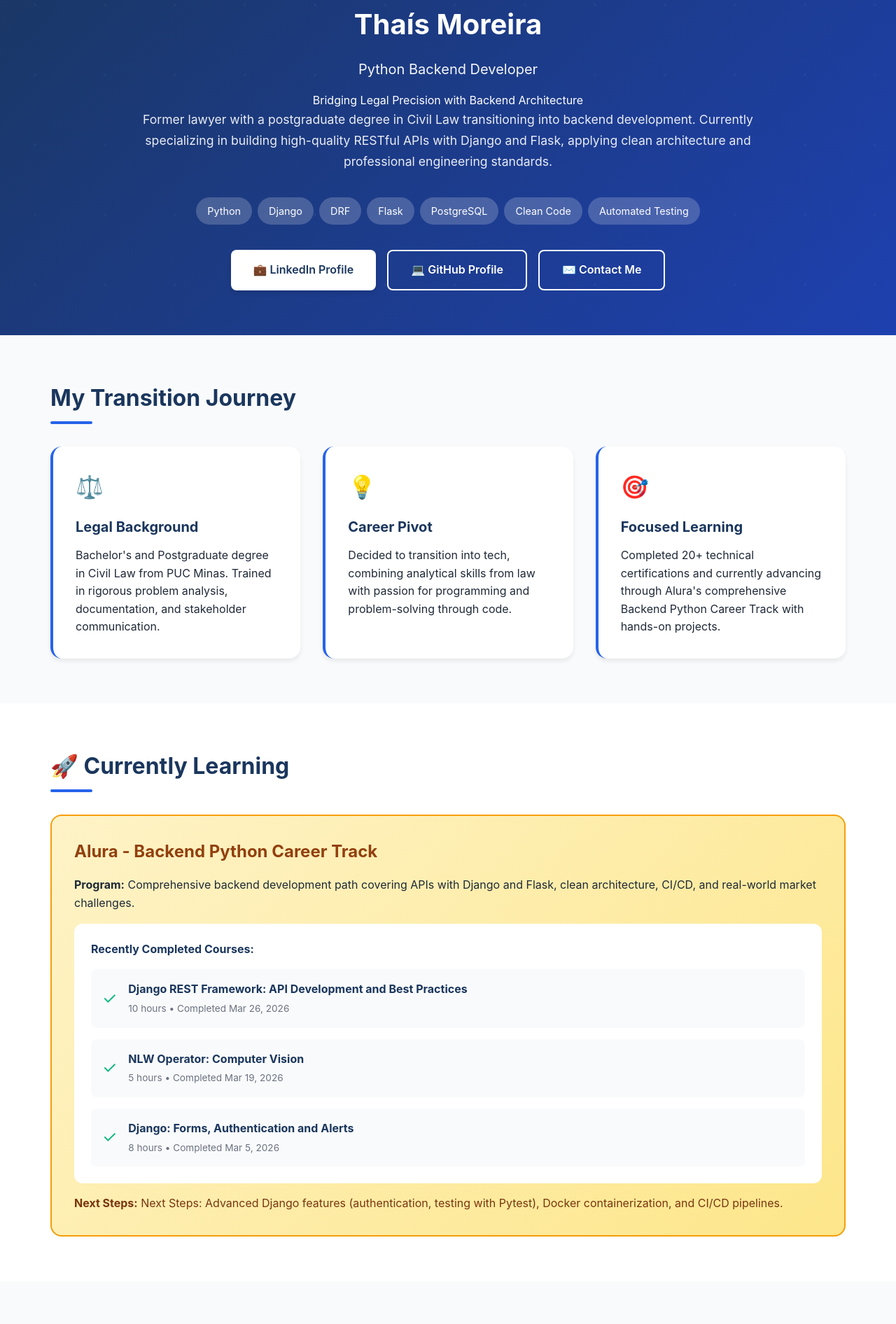
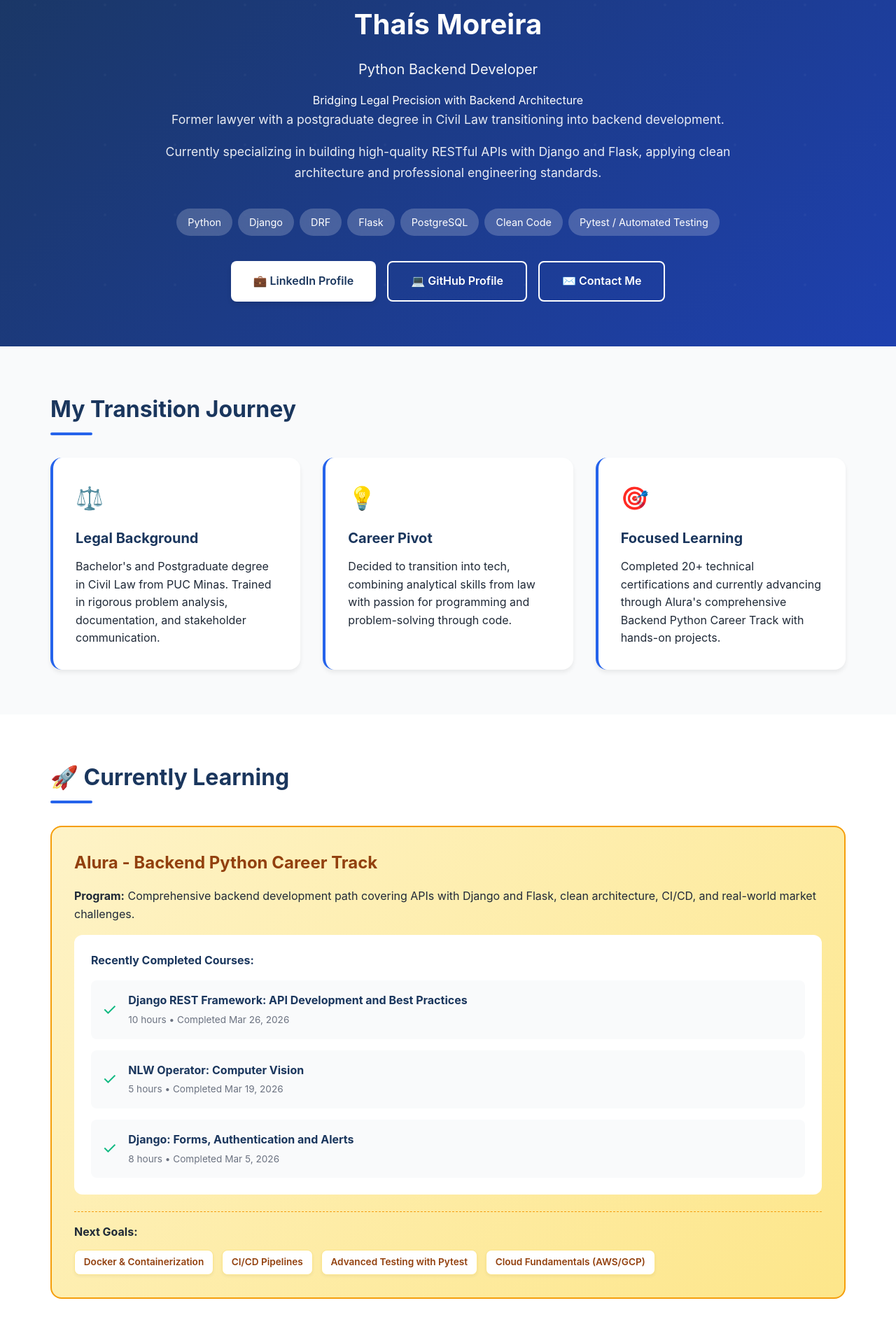
Before and after one commit to thaisdMM/thaisdMM.github.io, a plain HTML site: page index.html in a window 1280 px wide. Shown: the part 243-2135 px from the top of the page at 70% size. Drawn offline with Linux system fonts and the light colour scheme.

Commit message:
feat: dynamicize portfolio content and decouple data from template
- Move hardcoded "Learning" section to data.json
- Update script.js to render multi-paragraph hero description
- Dynamicize footer links and automated copyright year
- Add IDs to HTML for dynamic data injection
- Add styles for new dynamic learning badges

```diff
--- a/data.json
+++ b/data.json
@@ -3,7 +3,10 @@
     "name": "Thaís Moreira",
     "role": "Python Backend Developer",
     "tagline": "Bridging Legal Precision with Backend Architecture",
-    "description": "Former lawyer with a postgraduate degree in Civil Law transitioning into backend development. Currently specializing in building high-quality RESTful APIs with Django and Flask, applying clean architecture and professional engineering standards.",
+    "description": [
+      "Former lawyer with a postgraduate degree in Civil Law transitioning into backend development.",
+      "Currently specializing in building high-quality RESTful APIs with Django and Flask, applying clean architecture and professional engineering standards."
+    ],
     "badges": [
       "Python",
       "Django",
@@ -11,7 +14,7 @@
       "Flask",
       "PostgreSQL",
       "Clean Code",
-      "Automated Testing"
+      "Pytest / Automated Testing"
     ]
   },
   "journey": [
@@ -31,6 +34,16 @@
       "description": "Completed 20+ technical certifications and currently advancing through Alura's comprehensive Backend Python Career Track with hands-on projects."
     }
   ],
+  "learning": {
+    "title": "Alura - Backend Python Career Track",
+    "description": "Comprehensive backend development path covering APIs with Django and Flask, clean architecture, CI/CD, and real-world market challenges.",
+    "nextSteps": [
+      "Docker & Containerization",
+      "CI/CD Pipelines",
+      "Advanced Testing with Pytest",
+      "Cloud Fundamentals (AWS/GCP)"
+    ]
+  },
   "skills": [
     {
       "icon": "🐍",
--- a/index.html
+++ b/index.html
@@ -43,31 +43,20 @@
           <h1 id="hero-title"><!-- JS --></h1>
           <div class="hero-subtitle" id="hero-role"><!-- JS --></div>
           <div class="hero-tagline" id="hero-tagline"><!-- JS --></div>
-          <p class="hero-description" id="hero-description">
+          <div class="hero-description" id="hero-description">
             <!-- JS -->
-          </p>
+          </div>
           <div id="tech-badges">
             <!-- JavaScript populates badges -->
           </div>
           <div class="cta-buttons">
-            <a
-              href="https://www.linkedin.com/in/tha%C3%ADs-moreira-59a28188/"
-              class="btn btn-primary"
-              target="_blank"
-            >
+            <a href="#" id="link-linkedin" class="btn btn-primary" target="_blank">
               💼 LinkedIn Profile
             </a>
-            <a
-              href="https://github.com/thaisdMM"
-              class="btn btn-secondary"
-              target="_blank"
-            >
+            <a href="#" id="link-github" class="btn btn-secondary" target="_blank">
               💻 GitHub Profile
             </a>
-            <a
-              href="mailto:thaisdmedeiros@gmail.com"
-              class="btn btn-secondary"
-            >
+            <a href="#" id="link-email" class="btn btn-secondary">
               ✉️ Contact Me
             </a>
           </div>
@@ -90,11 +79,9 @@
       <div class="container">
         <h2 class="section-title">🚀 Currently Learning</h2>
         <div class="learning-current">
-          <h3>Alura - Backend Python Career Track</h3>
+          <h3 id="learning-title"><!-- JS --></h3>
           <p>
-            <strong>Program:</strong> Comprehensive backend development path
-            covering APIs with Django and Flask, clean architecture, CI/CD, and
-            real-world market challenges.
+            <strong>Program:</strong> <span id="learning-description"><!-- JS --></span>
           </p>
           <div class="learning-track">
             <h4 class="learning-track-title">Recently Completed Courses:</h4>
@@ -102,11 +89,12 @@
               <!-- JavaScript populates courses -->
             </div>
           </div>
-          <p class="learning-next-steps">
-            <strong>Next Steps:</strong> Next Steps: Advanced Django features
-            (authentication, testing with Pytest), Docker containerization, and
-            CI/CD pipelines.
-          </p>
+          <div class="learning-next">
+            <strong>Next Goals:</strong>
+            <div id="learning-next-steps" class="next-steps-container">
+              <!-- JS -->
+            </div>
+          </div>
         </div>
       </div>
     </section>
@@ -194,15 +182,11 @@
     <footer>
       <div class="container">
         <div class="footer-links">
-          <a href="https://github.com/thaisdMM" target="_blank">GitHub</a>
-          <a
-            href="https://www.linkedin.com/in/tha%C3%ADs-moreira-59a28188/"
-            target="_blank"
-            >LinkedIn</a
-          >
-          <a href="mailto:thaisdmedeiros@gmail.com">Email</a>
+          <a href="#" id="footer-github" target="_blank">GitHub</a>
+          <a href="#" id="footer-linkedin" target="_blank">LinkedIn</a>
+          <a href="#" id="footer-email">Email</a>
         </div>
-        <p>© 2024 Thaís Moreira. All rights reserved.</p>
+        <p>© <span id="current-year">2024</span> Thaís Moreira. All rights reserved.</p>
         <p class="footer-tagline">
           Built with dedication during my career transition journey
         </p>
--- a/script.js
+++ b/script.js
@@ -6,6 +6,7 @@ document.addEventListener("DOMContentLoaded", async () => {
 
     renderHero(data.hero);
     renderJourney(data.journey);
+    renderLearning(data.learning);
     renderSkills(data.skills);
     renderProjects(data.projects);
     renderCertificates(data.certificates);
@@ -33,7 +34,14 @@ function renderHero(hero) {
   document.getElementById("hero-title").textContent = hero.name;
   document.getElementById("hero-role").textContent = hero.role;
   document.getElementById("hero-tagline").textContent = hero.tagline;
-  document.getElementById("hero-description").textContent = hero.description;
+  const descEl = document.getElementById("hero-description");
+  if (Array.isArray(hero.description)) {
+    descEl.innerHTML = hero.description
+      .map((p) => `<p style="margin-bottom: 1rem;">${p}</p>`)
+      .join("");
+  } else {
+    descEl.textContent = hero.description;
+  }
 
   const badgeContainer = document.getElementById("tech-badges");
   badgeContainer.innerHTML = hero.badges
@@ -41,18 +49,50 @@ function renderHero(hero) {
     .join("");
 }
 
-// Contact & Opportunities Section
+// Contact, Footer & Opportunities Section
 function renderContact(contact) {
+  // Update Opportunity Info
   const oppDesc = document.getElementById("opp-description");
   const oppStatus = document.getElementById("opp-status");
 
-  if (oppDesc) {
-    oppDesc.textContent = contact.opportunities.description;
-  }
-
+  if (oppDesc) oppDesc.textContent = contact.opportunities.description;
   if (oppStatus) {
     oppStatus.innerHTML = contact.opportunities.status
       .map((status) => `<span class="status-badge">✓ ${status}</span>`)
+      .join("");
+  }
+
+  // Update All Social/Contact Links (Hero & Footer)
+  const links = {
+    "link-linkedin": contact.linkedin,
+    "link-github": contact.github,
+    "link-email": `mailto:${contact.email}`,
+    "footer-linkedin": contact.linkedin,
+    "footer-github": contact.github,
+    "footer-email": `mailto:${contact.email}`,
+  };
+
+  for (const [id, url] of Object.entries(links)) {
+    const el = document.getElementById(id);
+    if (el) el.href = url;
+  }
+
+  // Update Copyright Year
+  const yearEl = document.getElementById("current-year");
+  if (yearEl) yearEl.textContent = new Date().getFullYear();
+}
+
+// Learning Section
+function renderLearning(learning) {
+  const title = document.getElementById("learning-title");
+  const desc = document.getElementById("learning-description");
+  const nextSteps = document.getElementById("learning-next-steps");
+
+  if (title) title.textContent = learning.title;
+  if (desc) desc.textContent = learning.description;
+  if (nextSteps) {
+    nextSteps.innerHTML = learning.nextSteps
+      .map((step) => `<span class="next-step-badge">${step}</span>`)
       .join("");
   }
 }
--- a/style.css
+++ b/style.css
@@ -231,9 +231,28 @@ section:nth-child(even) {
   margin-bottom: 1rem;
 }
 
-.learning-next-steps {
-  margin-top: 1rem;
-  color: #78350f;
+.learning-next {
+  margin-top: 1.5rem;
+  padding-top: 1rem;
+  border-top: 1px dashed #f59e0b;
+}
+
+.next-steps-container {
+  display: flex;
+  flex-wrap: wrap;
+  gap: 0.75rem;
+  margin-top: 0.75rem;
+}
+
+.next-step-badge {
+  background: white;
+  color: #92400e;
+  padding: 0.4rem 0.8rem;
+  border-radius: 0.5rem;
+  font-size: 0.85rem;
+  font-weight: 600;
+  border: 1px solid #fde68a;
+  box-shadow: 0 2px 4px rgba(0, 0, 0, 0.05);
 }
 
 .course-list {
```
